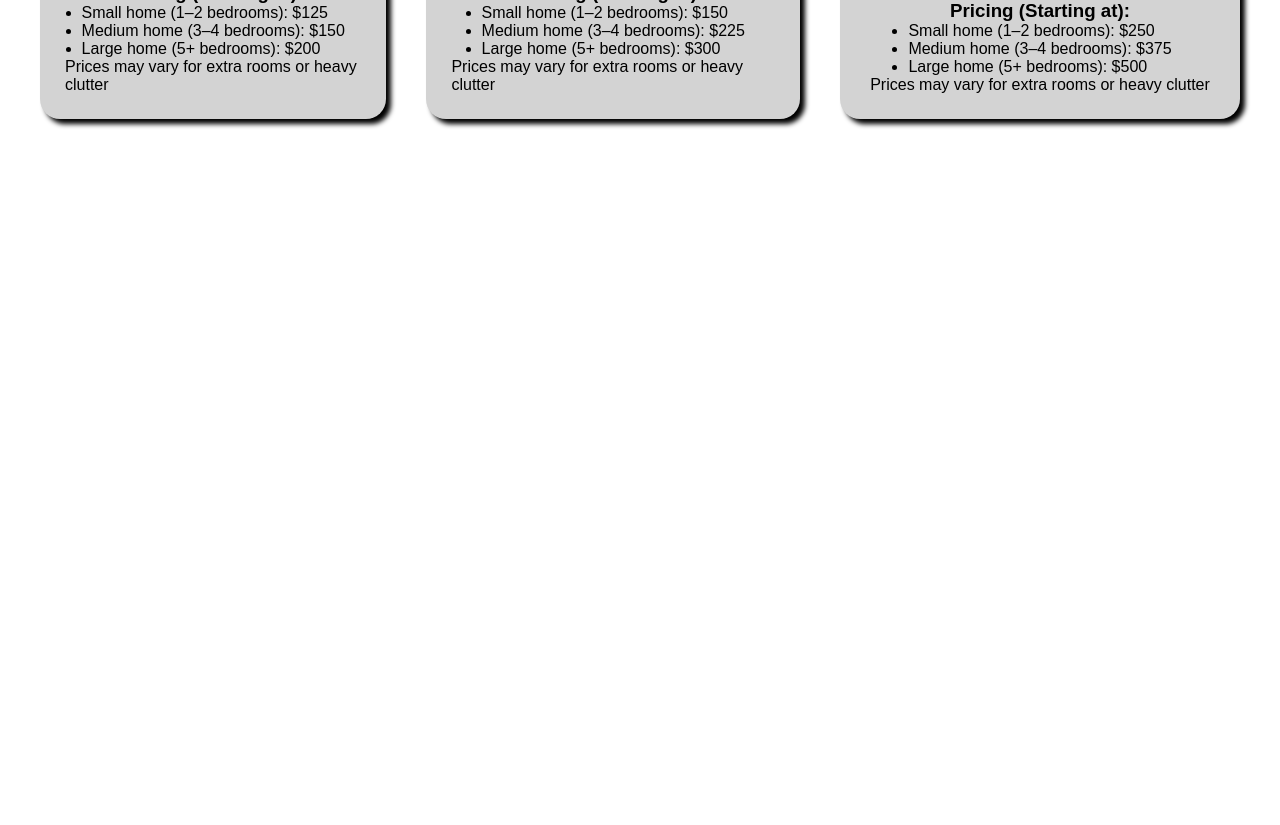
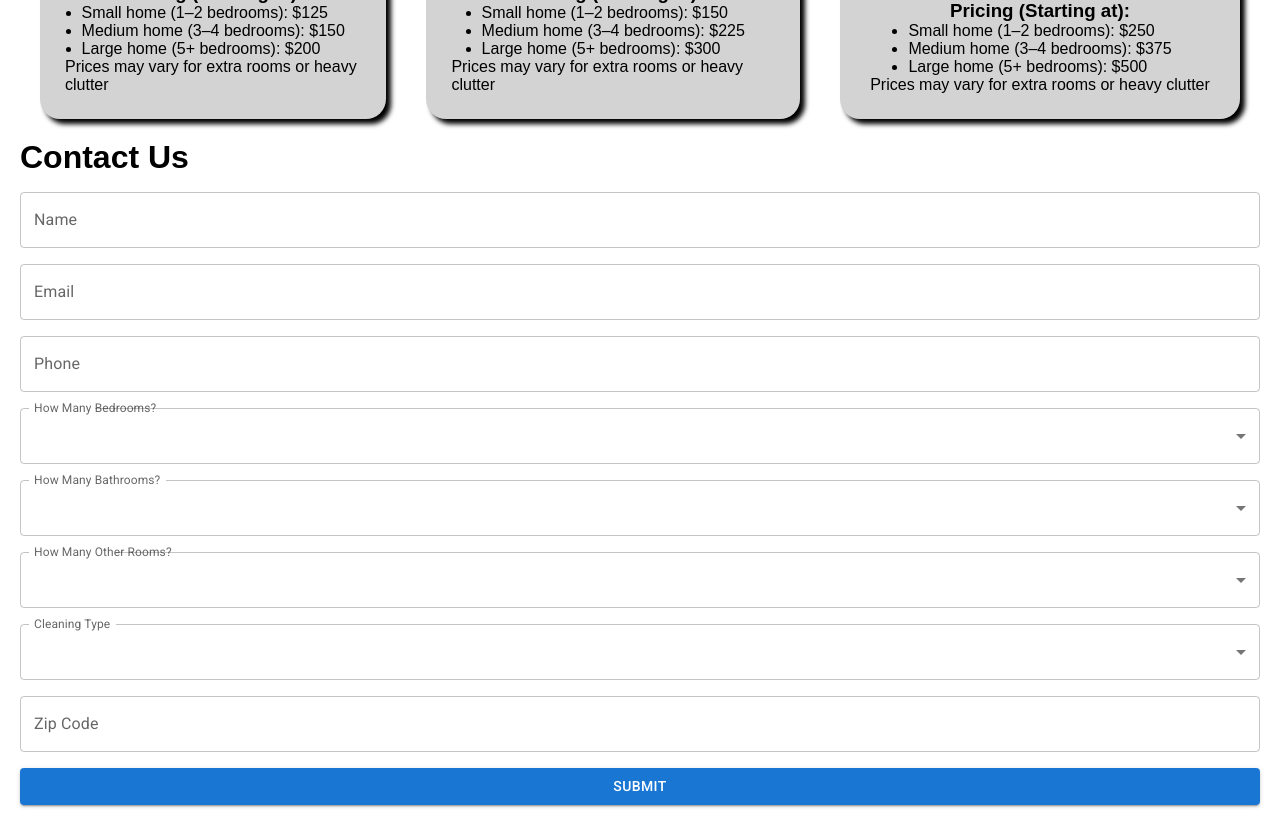
Before and after one commit to KNelTech/spotless-touch2, a React (Vite) app: page / in a window 1280 px wide. Shown: the part 1020-1845 px from the top of the page. Before the commit the page ends 1179 px from the top, so only its background shows below. Built offline with nearby package versions, Linux system fonts and the light colour scheme; the HTML template or start-up script is replaced by a standard one.

Commit message:
created contact form

```diff
--- a/src/App.jsx
+++ b/src/App.jsx
@@ -1,6 +1,7 @@
 import NavBar from './components/NavBar';
 import Billboard from './components/billboard';
 import Services from './components/services';
+import Contact from './components/contact';
 import TextBox from './components/textBox';
 import './App.css';
 import '@fontsource/roboto/300.css';
@@ -20,6 +21,7 @@ function App() {
           Lorem ipsum dolor sit amet, consectetur adipiscing elit. Sed do eiusmod tempor incididunt ut labore et dolore magna aliqua. Ut enim ad minim veniam, quis nostrud exercitation ullamco laboris nisi ut aliquip ex ea commodo consequat. Duis aute irure dolor in reprehenderit in voluptate velit esse cillum dolore eu fugiat nulla pariatur. Excepteur sint occaecat cupidatat non proident, sunt in culpa qui officia deserunt mollit anim id est laborum.
         </TextBox>
         <Services />
+        <Contact />
       </main>
     </div>
   );
--- /dev/null
+++ b/src/components/contact/index.jsx
@@ -0,0 +1,154 @@
+import { useState } from 'react';
+import { FormControl, InputLabel, Stack, TextField, Select, MenuItem, Button } from '@mui/material';
+import './contact.css';
+
+const Contact = () => {
+    const [name, setName] = useState('');
+    const [email, setEmail] = useState('');
+    const [phone, setPhone] = useState('');
+    const [zipCode, setZipCode] = useState('');
+    const [numBedrooms, setNumBedrooms] = useState(0);
+    const [numBathrooms, setNumBathrooms] = useState(0);
+    const [numOtherRooms, setNumOtherRooms] = useState(0);
+    const [cleaningType, setCleaningType] = useState(1);
+
+
+    const handleNameChange = (event) => {
+        setName(event.target.value);
+    };
+    const handleEmailChange = (event) => {
+        setEmail(event.target.value);
+    };
+    const handlePhoneChange = (event) => {
+        setPhone(event.target.value);
+    };
+    const handleNumBedroomsChange = (event) => {
+        setNumBedrooms(event.target.value);
+    };
+    const handleNumBathroomsChange = (event) => {
+        setNumBathrooms(event.target.value);
+    };
+    const handleNumOtherRoomsChange = (event) => {
+        setNumOtherRooms(event.target.value);
+    };
+    const handleCleaningTypeChange = (event) => {
+        setCleaningType(event.target.value);
+    };
+    const handleZipCodeChange = (event) => {
+        setZipCode(event.target.value);
+    };
+    const handleSubmit = () => {
+        const data = {
+            name,
+            email,
+            phone,
+            zipCode,
+            numBedrooms,
+            numBathrooms,
+            numOtherRooms,
+            cleaningType
+        };
+        console.log(data);
+
+        //Put data in some type of email template and then send it
+    }
+
+    return (
+        <Stack spacing={2}>
+            <h1>Contact Us</h1>
+            <TextField
+                id="outlined-basic"
+                label="Name"
+                variant="outlined"
+                onChange={handleNameChange}
+            />
+            <TextField
+                id="outlined-basic"
+                label="Email"
+                variant="outlined"
+                onChange={handleEmailChange}
+            />
+            <TextField
+                id="outlined-basic"
+                label="Phone"
+                variant="outlined"
+                onChange={handlePhoneChange}
+            />
+            <FormControl>
+                <InputLabel id="demo-multiple-name-label">How Many Bedrooms?</InputLabel>
+                <Select
+                    labelId="demo-simple-select-label"
+                    id="demo-simple-select"
+                    value={numBedrooms}
+                    label="Bedrooms"
+                    onChange={handleNumBedroomsChange}
+                >
+                    <MenuItem value={1}>1</MenuItem>
+                    <MenuItem value={2}>2</MenuItem>
+                    <MenuItem value={3}>3</MenuItem>
+                    <MenuItem value={4}>4</MenuItem>
+                </Select>
+            </FormControl>
+            <FormControl>
+                <InputLabel id="demo-multiple-name-label">How Many Bathrooms?</InputLabel>
+                <Select
+                    labelId="demo-simple-select-label"
+                    id="demo-simple-select"
+                    value={numBathrooms}
+                    label="How Many Bathrooms?"
+                    onChange={handleNumBathroomsChange}
+                >
+                    <MenuItem value={1}>1</MenuItem>
+                    <MenuItem value={2}>2</MenuItem>
+                    <MenuItem value={3}>3</MenuItem>
+                    <MenuItem value={4}>4</MenuItem>
+                </Select>
+            </FormControl>
+            <FormControl>
+                <InputLabel id="demo-multiple-name-label">How Many Other Rooms?</InputLabel>
+                <Select
+                    labelId="demo-simple-select-label"
+                    id="demo-simple-select"
+                    value={numOtherRooms}
+                    label="Other Rooms?"
+                    onChange={handleNumOtherRoomsChange}
+                >
+                    <MenuItem value={1}>1</MenuItem>
+                    <MenuItem value={2}>2</MenuItem>
+                    <MenuItem value={3}>3</MenuItem>
+                    <MenuItem value={4}>4</MenuItem>
+                </Select>
+            </FormControl>
+            <FormControl>
+                <InputLabel id="demo-multiple-name-label">Cleaning Type</InputLabel>
+                <Select
+                    labelId="demo-simple-select-label"
+                    id="demo-simple-select"
+                    value={cleaningType}
+                    label="Cleaning Type"
+                    onChange={handleCleaningTypeChange}
+                >
+                    <MenuItem value={"fresh-start"}>Fresh Start</MenuItem>
+                    <MenuItem value={"radiant-fresh"}>Radiant Refresh</MenuItem>
+                    <MenuItem value={"ultimate-sparkle"}>Ultimate Sparkle</MenuItem>
+                </Select>
+            </FormControl>
+            <TextField
+                id="outlined-basic"
+                label="Zip Code"
+                variant="outlined"
+                onChange={handleZipCodeChange}
+            />
+            <Button variant="contained" onClick={handleSubmit}>Submit</Button>
+        </Stack>
+    );
+  };
+
+  //TODO: Debug or adjust values for each field as needed
+  // Create email template and sending functionality
+  // Fix formatting of form
+  // Add type validation to each field?
+  // Add error handling for each field?
+
+
+  export default Contact;
```
Also changed, not shown: src/components/contact/contact.css (added).
